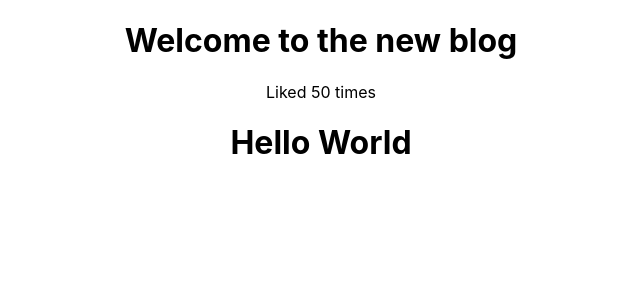
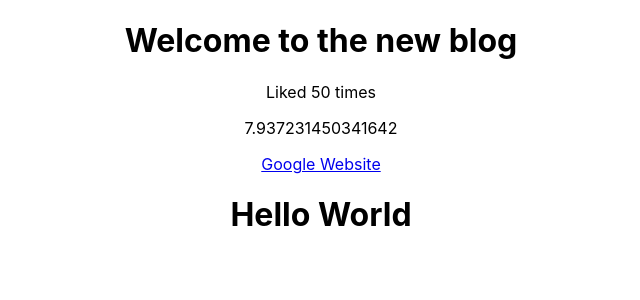
Before and after one commit to macosta2015/NETNinja-react-, a React (Create React App) app in the folder ninjareact/: page / in a window 1280 px wide. Shown: the top 300 px of the page, without its empty margins (319-959 px from the left). Built offline with nearby package versions, Linux system fonts and the light colour scheme.

Commit message:
Update App.js

```diff
--- a/ninjareact/src/App.js
+++ b/ninjareact/src/App.js
@@ -4,12 +4,17 @@ import './App.css';
 function App() {
   const title = "Welcome to the new blog"
   const likes=50;
+  const link = "https://github.com"
 
   return (
     <div className="App">
       <div className="content">
         <h1>{ title }</h1>
         <p> Liked {likes} times</p>
+        <p> {Math.random() * 10} </p>
+
+        <a href={link}> Google Website</a>
+
         <h1>Hello World</h1>
       </div>
     </div>
```
